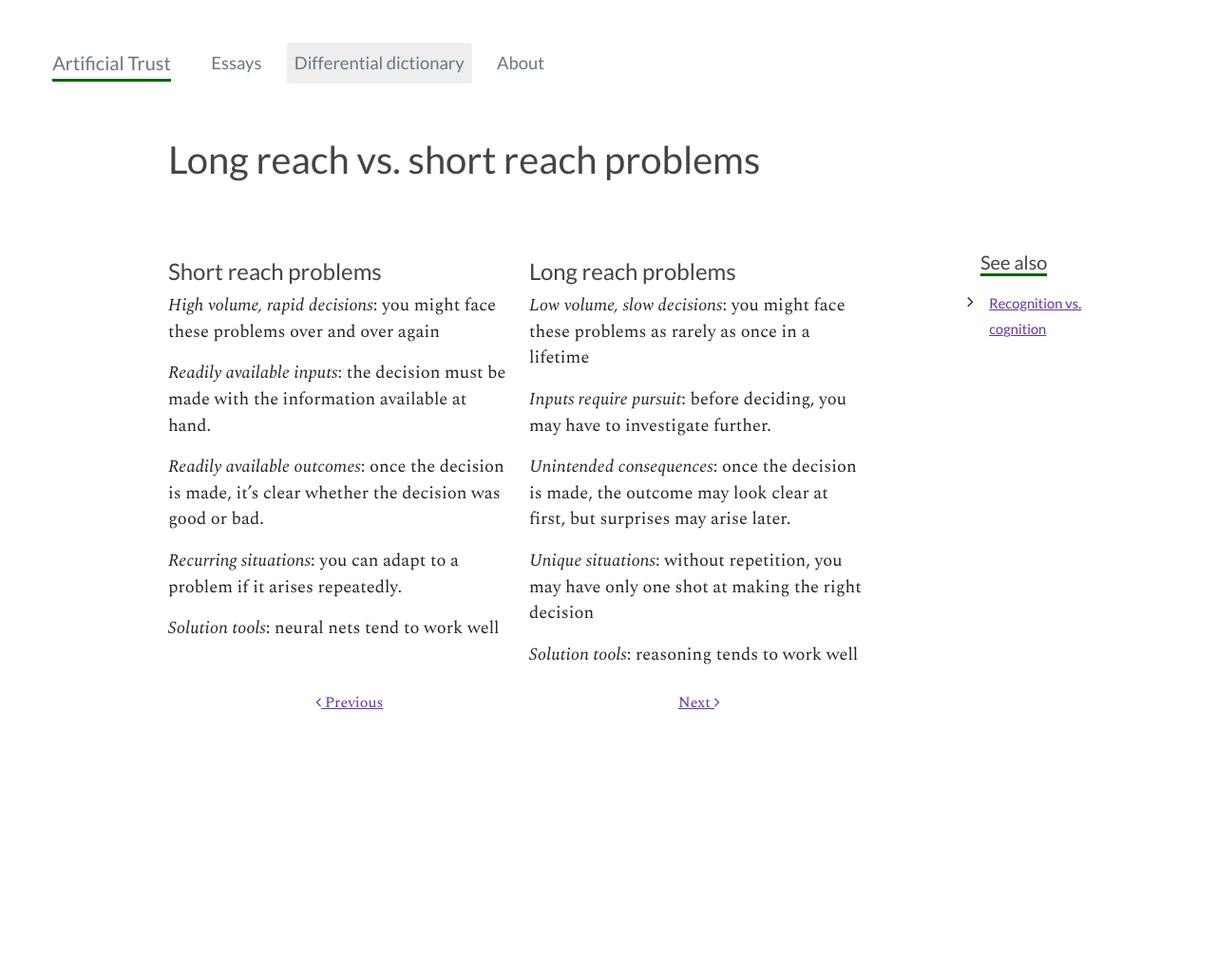
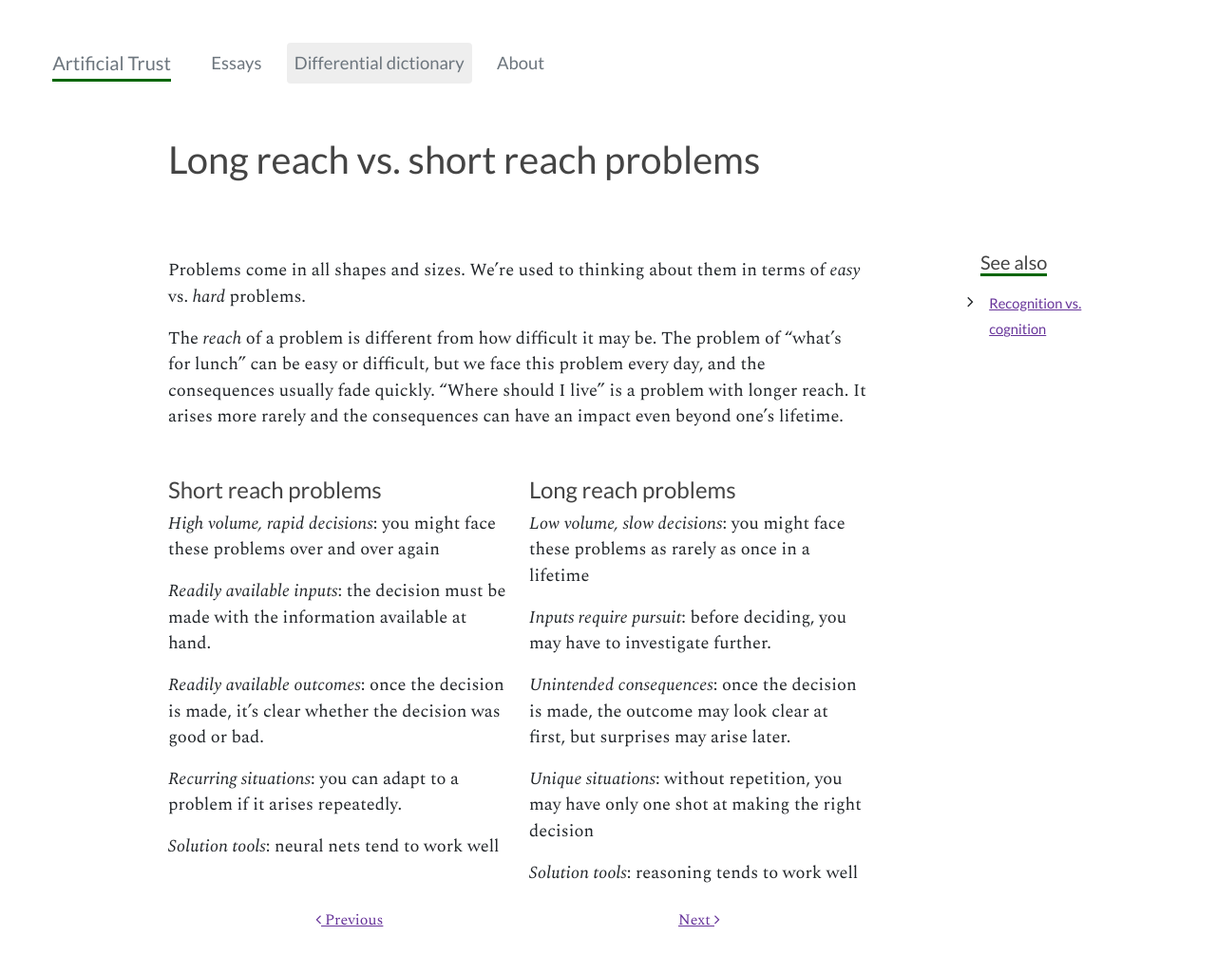
Before and after one commit to straz/artificialtrust, a Jekyll site: the page built from _definitions/reach.md, in a window 1280 px wide. Shown: the whole page at 95% size. Built offline with Jekyll 4.4.1, drawn with Linux system fonts in a browser that asks for light colours; nearby versions of some CDN libraries; before the commit the page ends 900 px from its top, so only the background shows below that.

Commit message:
add reach

```diff
--- a/_definitions/reach.md
+++ b/_definitions/reach.md
@@ -7,6 +7,16 @@ status: ready
 excerpt_separator: <ex>
 defs: [cog]
 ---
+
+Problems come in all shapes and sizes. We're used to thinking about them in terms
+of *easy* vs. *hard* problems.
+
+The *reach* of a problem is different from how difficult it may
+be. The problem of "what's for lunch" can be easy or difficult, but we
+face this problem every day, and the consequences usually fade
+quickly.  "Where should I live" is a problem with longer reach. It
+arises more rarely and the consequences can have an impact even beyond
+one's lifetime.
 
 {% capture left %}
 ### Short reach problems
@@ -46,4 +56,4 @@ making the right decision
 
 {% assign leftmd = left | markdownify %}
 {% assign rightmd = right | markdownify %}
-{% include twocol.html left=leftmd right=rightmd topmargin=false %}
+{% include twocol.html left=leftmd right=rightmd %}
```
